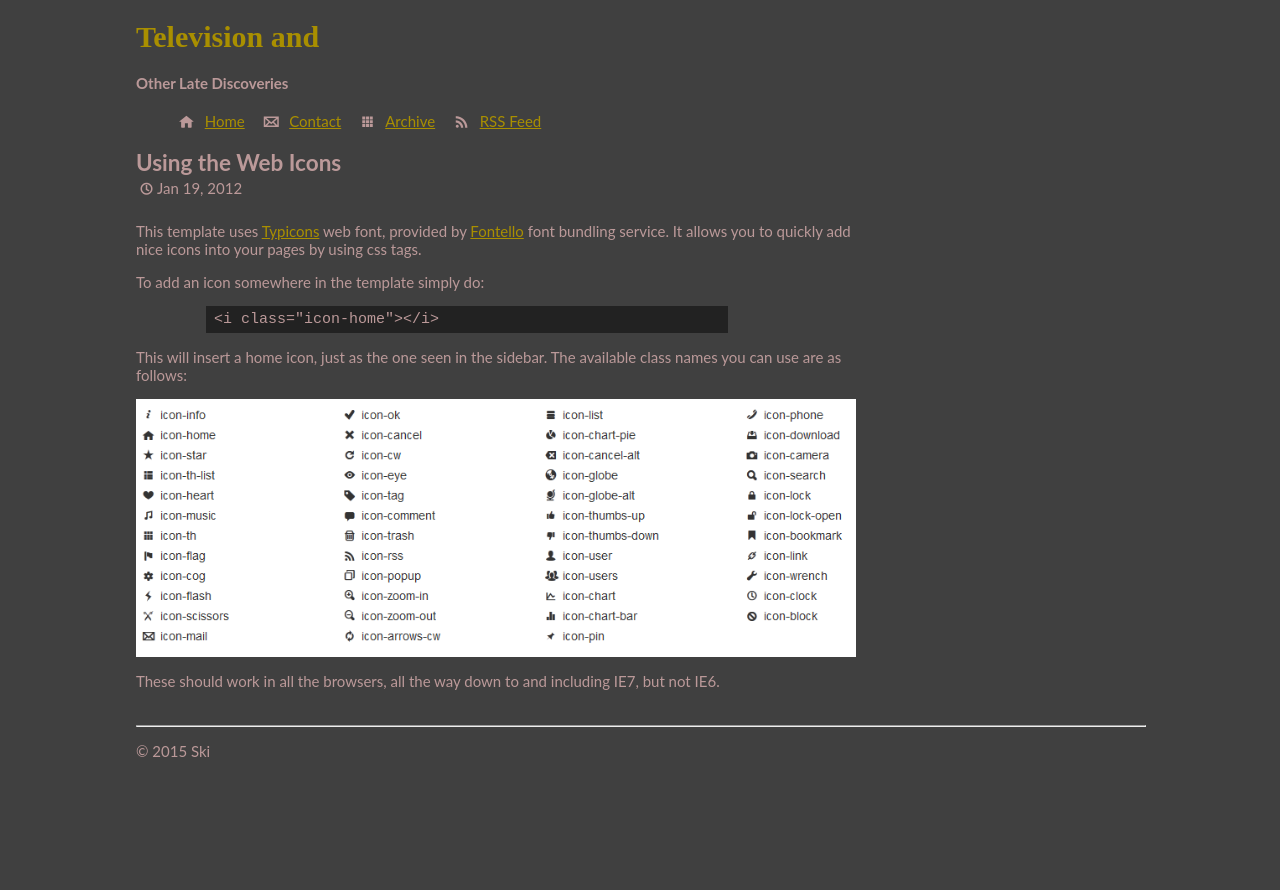
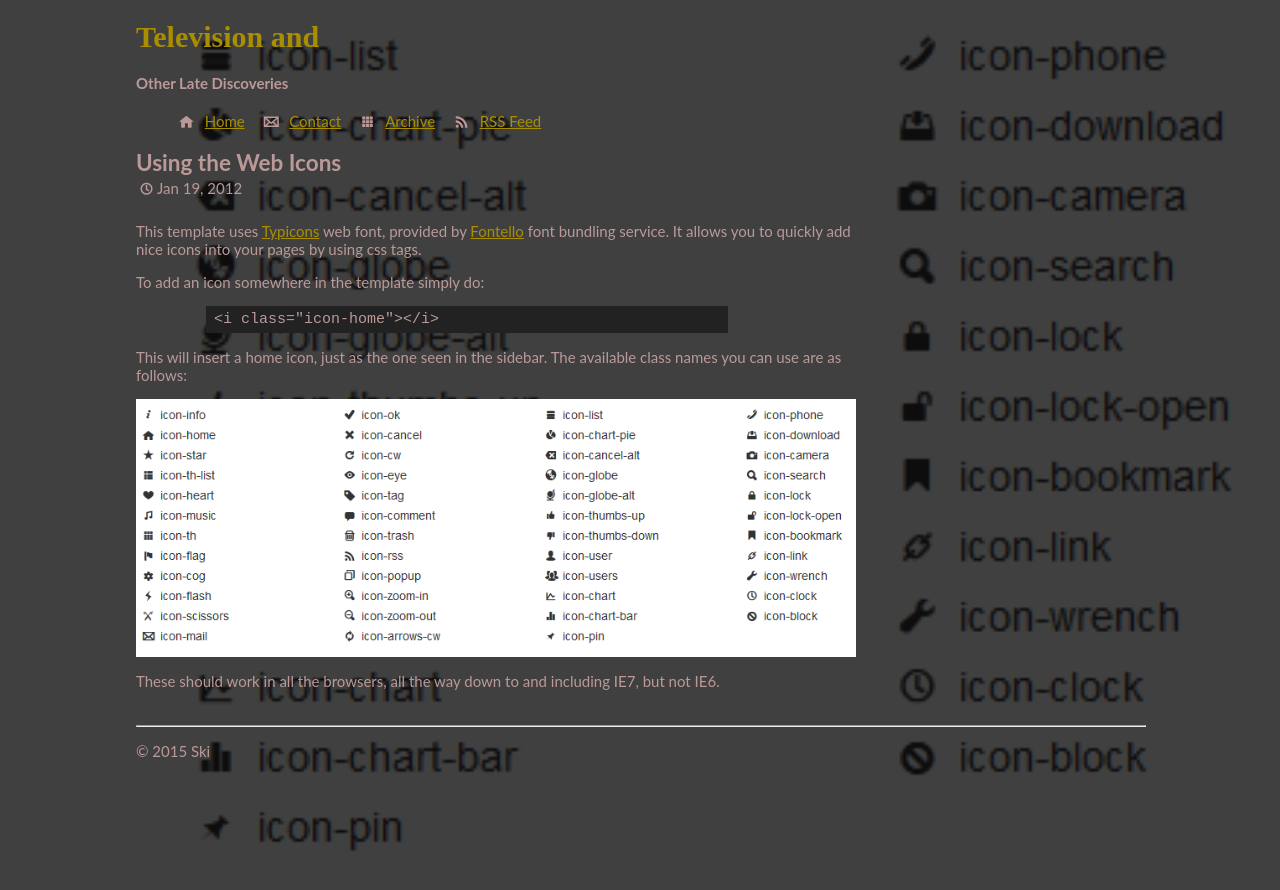
Before and after one commit to zoggop/pg-test, a Jekyll site: the page built from _posts/2012-01-19-using-web-icons.markdown, in a window 1280 px wide. Shown: the top 890 px of the page. Built offline with Jekyll 4.4.1, drawn with Linux system fonts in a browser that asks for light colours; Markdown is read by kramdown in place of the engine named in the settings.

Commit message:
fix moar

```diff
--- a/_layouts/default.html
+++ b/_layouts/default.html
@@ -24,7 +24,8 @@
       {% for image in images %}
         {% if image contains 'src' %}
             {% assign html = image | split:"/>" | first %}
-            {% assign imageurl = html | split:"src=" | last %}
+            {% assign imageurl = html | split:'src="' | last %}
+            {% assign imageurl = imageurl | split:'"' | first %}
             {% assign stylehtmlpre = 'style="background: linear-gradient(rgba(0, 0, 0, 0.75), rgba(0, 0, 0, 0.75)) repeat scroll 0% 0%, transparent url(' %}
             {% assign stylehtmlpost = ') no-repeat fixed right top / cover;"' %}
             {% break %}
--- a/_posts/2012-01-19-using-web-icons.markdown
+++ b/_posts/2012-01-19-using-web-icons.markdown
@@ -27,4 +27,4 @@ These should work in all the browsers, all the way down to and including IE7, bu
 [ty]: http://typicons.com/
 [fo]: http://fontello.com/
 
-[icons]: /resources/img/icons.png "Available Icons"
+[icons]: {{ site.url }}/resources/img/icons.png "Available Icons"
```
